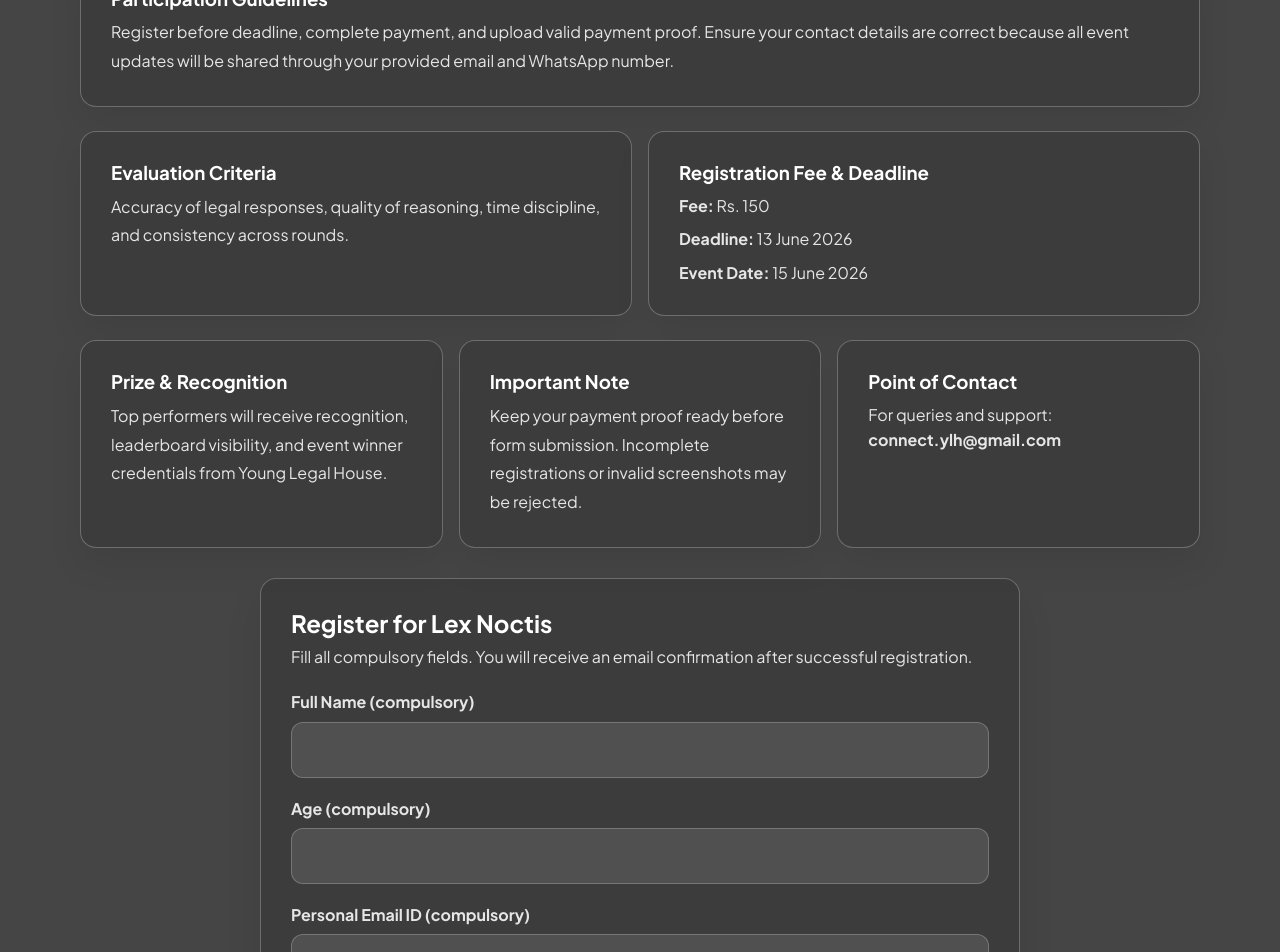
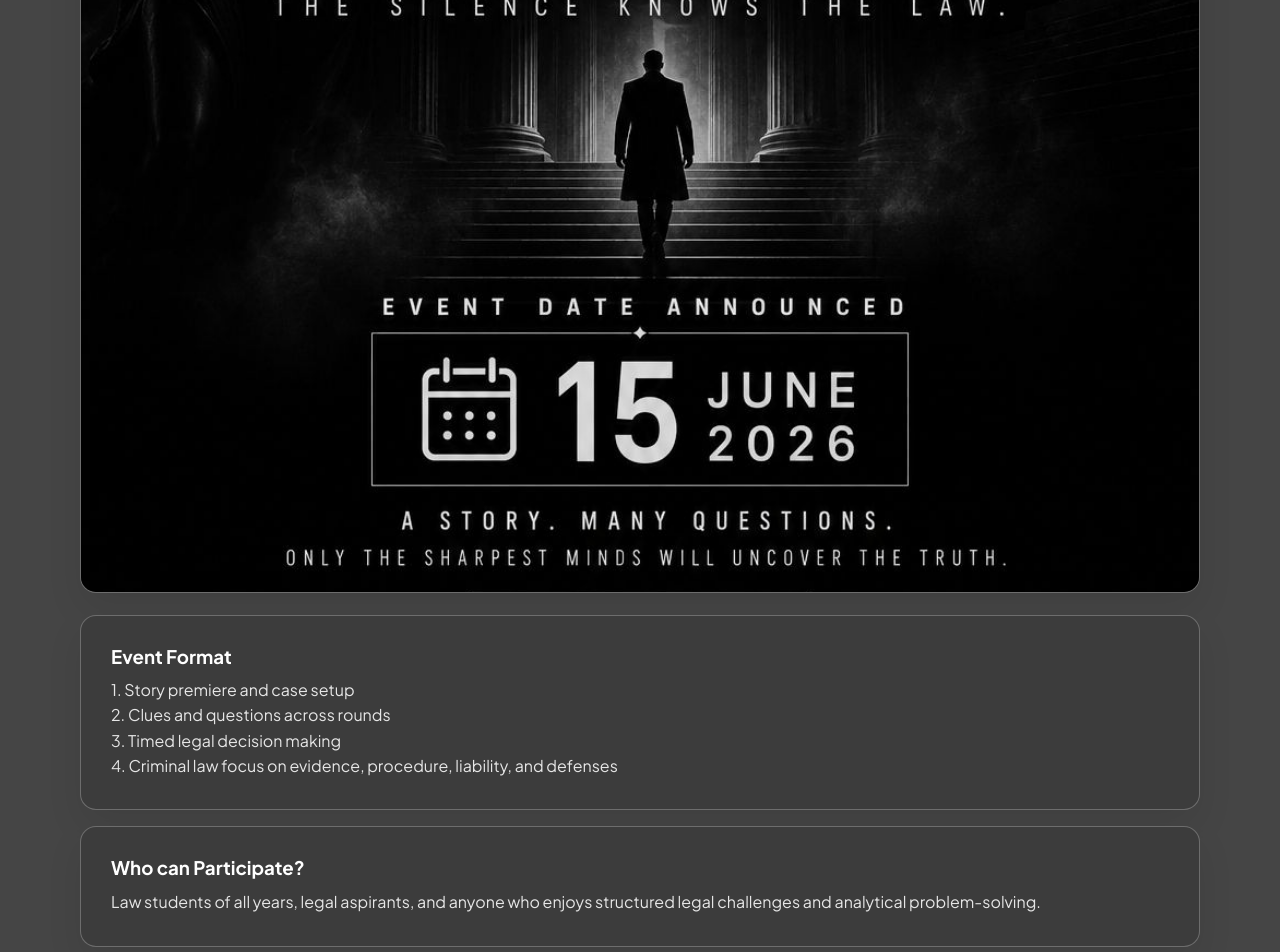
Before and after one commit to TejTalin/young-legal-house, a Next.js app: page /events in a window 1280 px wide. Shown: the part 2160-3112 px from the top of the page. Built offline with nearby package versions, Linux system fonts and the light colour scheme.

Commit message:
Add files via upload

```diff
--- a/app/events/page.jsx
+++ b/app/events/page.jsx
@@ -61,7 +61,7 @@ export default function EventsPage() {
         </p>
         <EventBrochureTile />
 
-        <div className="glass-card" style={{ marginBottom: '18px' }}>
+        <div className="glass-card" style={{ marginBottom: '16px' }}>
           <h3 style={{ marginBottom: '12px' }}>Cinematic Criminal Law Trivia</h3>
           <p style={{ color: 'var(--grey-text)', marginBottom: 0, lineHeight: '1.8' }}>
             Lex Noctis is an immersive legal trivia built around a cinematic narrative. Participants move through timed rounds,
@@ -69,29 +69,23 @@ export default function EventsPage() {
           </p>
         </div>
 
-        <div className="glass-card" style={{ marginBottom: '24px', padding: '12px', display: 'flex', justifyContent: 'center' }}>
+        <div className="glass-card" style={{ marginBottom: '22px', padding: 0, overflow: 'hidden' }}>
           <img
             src="/lex-noctis-launch-poster.jpeg"
             alt="Lex Noctis poster"
             style={{
-              borderRadius: '10px',
+              borderRadius: '0',
               width: '100%',
-              maxWidth: '380px',
-              maxHeight: '560px',
-              objectFit: 'contain',
-              margin: 0,
+              maxWidth: '100%',
+              maxHeight: 'none',
+              objectFit: 'cover',
+              aspectRatio: '3 / 4',
+              display: 'block',
             }}
           />
         </div>
 
-        <div
-          style={{
-            display: 'grid',
-            gridTemplateColumns: 'repeat(auto-fit, minmax(250px, 1fr))',
-            gap: '16px',
-            marginBottom: '24px',
-          }}
-        >
+        <div style={{ display: 'grid', gap: '16px', marginBottom: '24px' }}>
           <div className="glass-card">
             <h3 style={{ marginBottom: '8px' }}>Event Format</h3>
             <p style={{ color: 'var(--grey-text)', marginBottom: 0 }}>
@@ -117,14 +111,7 @@ export default function EventsPage() {
           </p>
         </div>
 
-        <div
-          style={{
-            display: 'grid',
-            gridTemplateColumns: 'repeat(auto-fit, minmax(250px, 1fr))',
-            gap: '16px',
-            marginBottom: '24px',
-          }}
-        >
+        <div style={{ display: 'grid', gap: '16px', marginBottom: '24px' }}>
           <div className="glass-card">
             <h3 style={{ marginBottom: '8px' }}>Evaluation Criteria</h3>
             <p style={{ color: 'var(--grey-text)', lineHeight: '1.8', marginBottom: 0 }}>
@@ -139,14 +126,7 @@ export default function EventsPage() {
           </div>
         </div>
 
-        <div
-          style={{
-            display: 'grid',
-            gridTemplateColumns: 'repeat(auto-fit, minmax(250px, 1fr))',
-            gap: '16px',
-            marginBottom: '30px',
-          }}
-        >
+        <div style={{ display: 'grid', gap: '16px', marginBottom: '30px' }}>
           <div className="glass-card">
             <h3 style={{ marginBottom: '8px' }}>Prize & Recognition</h3>
             <p style={{ color: 'var(--grey-text)', lineHeight: '1.8', marginBottom: 0 }}>
```
